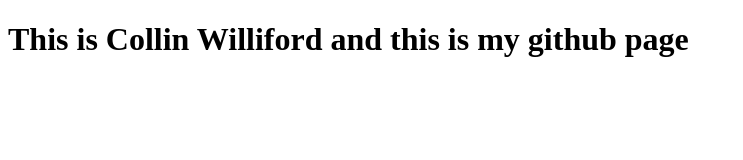
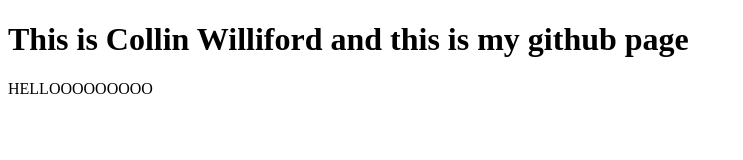
Before and after one commit to mytienhoang/collin-williford.github.io, a plain HTML site: page index.html in a window 1280 px wide. Shown: the whole page, without its empty margins (0-743 px from the left). Drawn offline with Linux system fonts and the light colour scheme.

Commit message:
Update index.html
First change

```diff
--- a/index.html
+++ b/index.html
@@ -1,4 +1,7 @@
 <!DOCTYPE html>
 <html>
     <h1>This is Collin Williford and this is my github page</h1>
+    <main>
+        <p>HELLOOOOOOOOO</p>
+    </main>
 </html>
```
